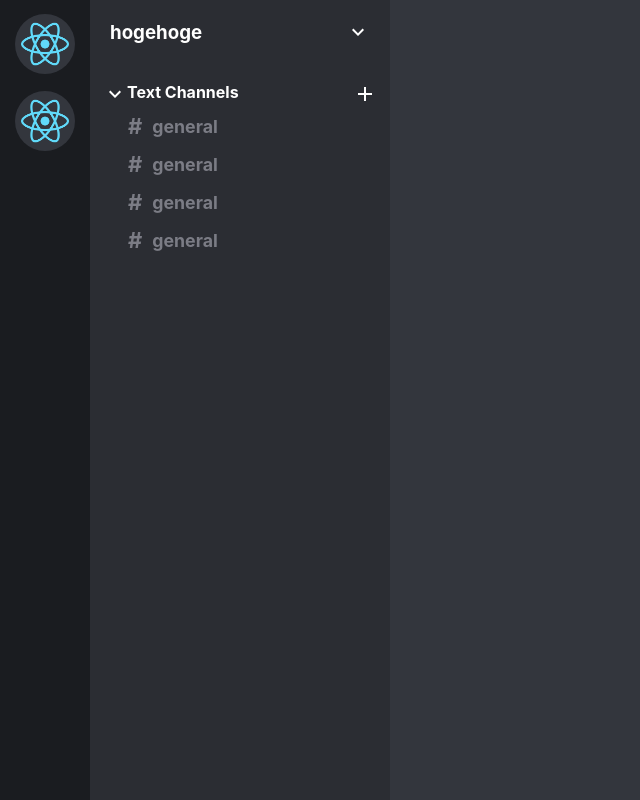
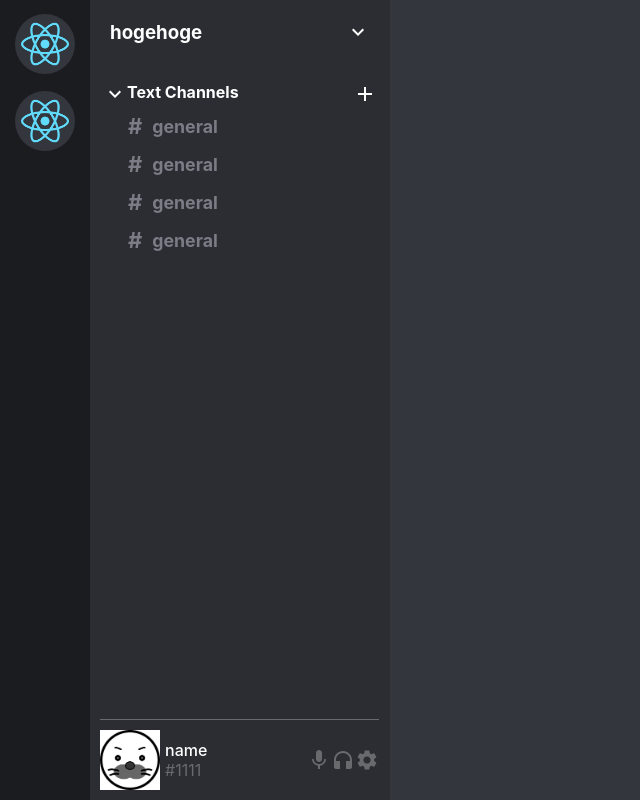
Before and after one commit to hnegishi/cln, a React (Create React App) app: page / in a window 1280 px wide. Shown: the whole page, without its empty margins (0-640 px from the left). Built offline with nearby package versions, Linux system fonts and the light colour scheme.

Commit message:
[add] sidebar footer

```diff
--- a/src/components/Sidebar.scss
+++ b/src/components/Sidebar.scss
@@ -33,6 +33,7 @@
   .sidebarRight {
     background-color: #2b2d33;
     width: 300px;
+    position: relative;
 
     .sidebarTop {
       color: #fff;
@@ -61,5 +62,46 @@
         }
       }
     }
+
+    .sidebarFooter {
+      position: absolute;
+      bottom: 0;
+      display: flex;
+      align-items: center;
+      justify-content: space-between;
+      width: 93%;
+      padding-bottom: 10px;
+      border-top: 1px solid #686a6e;
+      padding-top: 10px;
+      margin-left: -3px;
+
+      .sidebarAccount {
+        display: flex;
+        align-items: center;
+
+        img {
+          width: 60px;
+        }
+
+        .accountName {
+          margin-left: 5px;
+
+          h4 {
+            color: white;
+            font-weight: 500;
+          }
+
+          span {
+            color: #686a6e;
+          }
+        }
+      }
+
+      .sidebarVoice {
+        display: flex;
+        align-items: center;
+        color: #686a6e;
+      }
+    }
   }
 }
--- a/src/components/Sidebar.tsx
+++ b/src/components/Sidebar.tsx
@@ -3,6 +3,9 @@ import './Sidebar.scss';
 import ExpandMoreIcon from '@mui/icons-material/ExpandMore';
 import AddIcon from '@mui/icons-material/Add';
 import SidebarChannel from './SidebarChannel';
+import MicIcon from '@mui/icons-material/Mic';
+import HeadphonesIcon from '@mui/icons-material/Headphones';
+import SettingsIcon from '@mui/icons-material/Settings';
 
 const Sidebar = () => {
   return (
@@ -40,6 +43,22 @@ const Sidebar = () => {
             <SidebarChannel />
             <SidebarChannel />
           </div>
+
+          <div className="sidebarFooter">
+            <div className="sidebarAccount">
+              <img src="./icon.png" alt="" />
+              <div className="accountName">
+                <h4>name</h4>
+                <span>#1111</span>
+              </div>
+            </div>
+
+            <div className="sidebarVoice">
+              <MicIcon />
+              <HeadphonesIcon />
+              <SettingsIcon />
+            </div>
+          </div>
         </div>
       </div>
     </div>
```
Also changed, not shown: public/icon.png (added).
